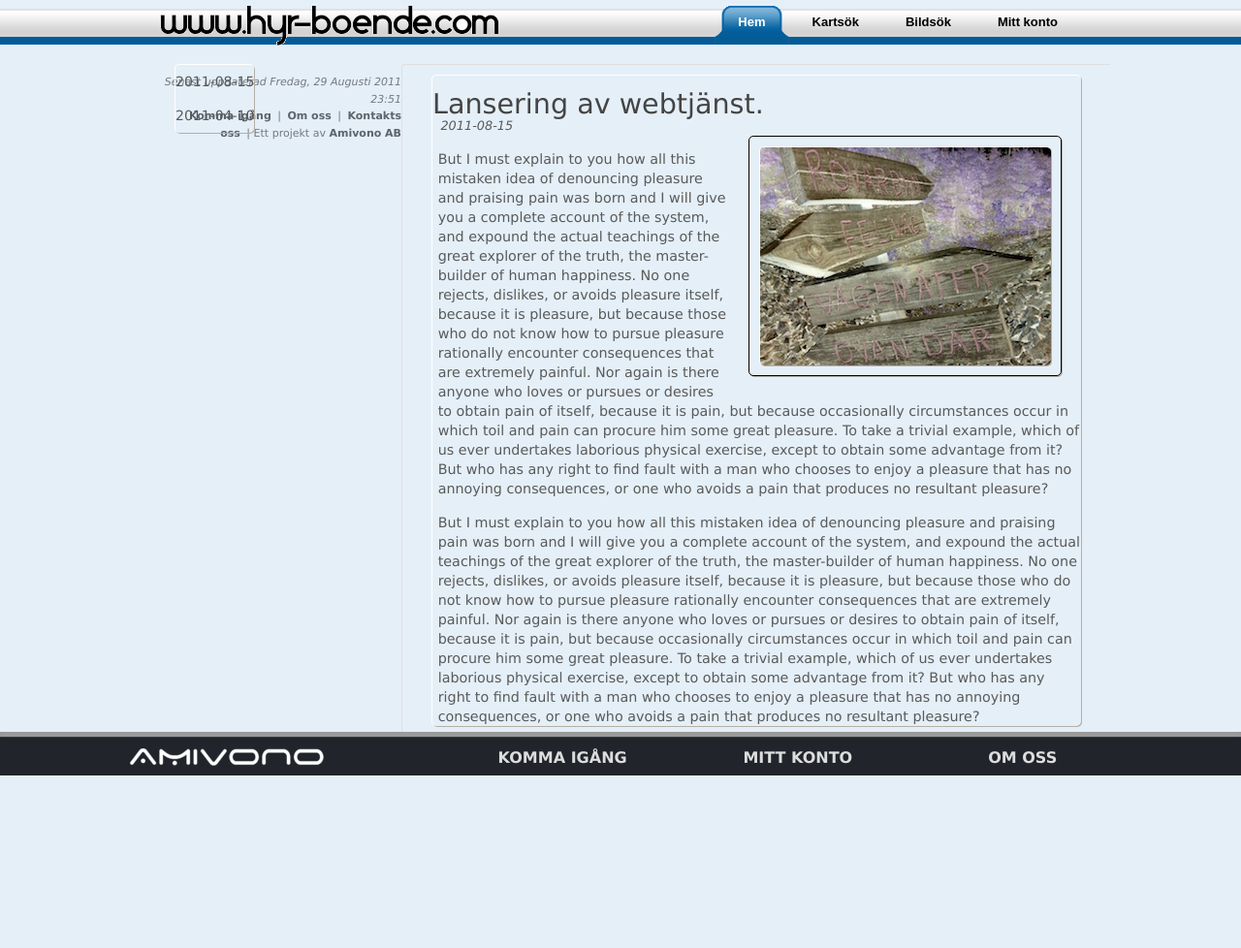
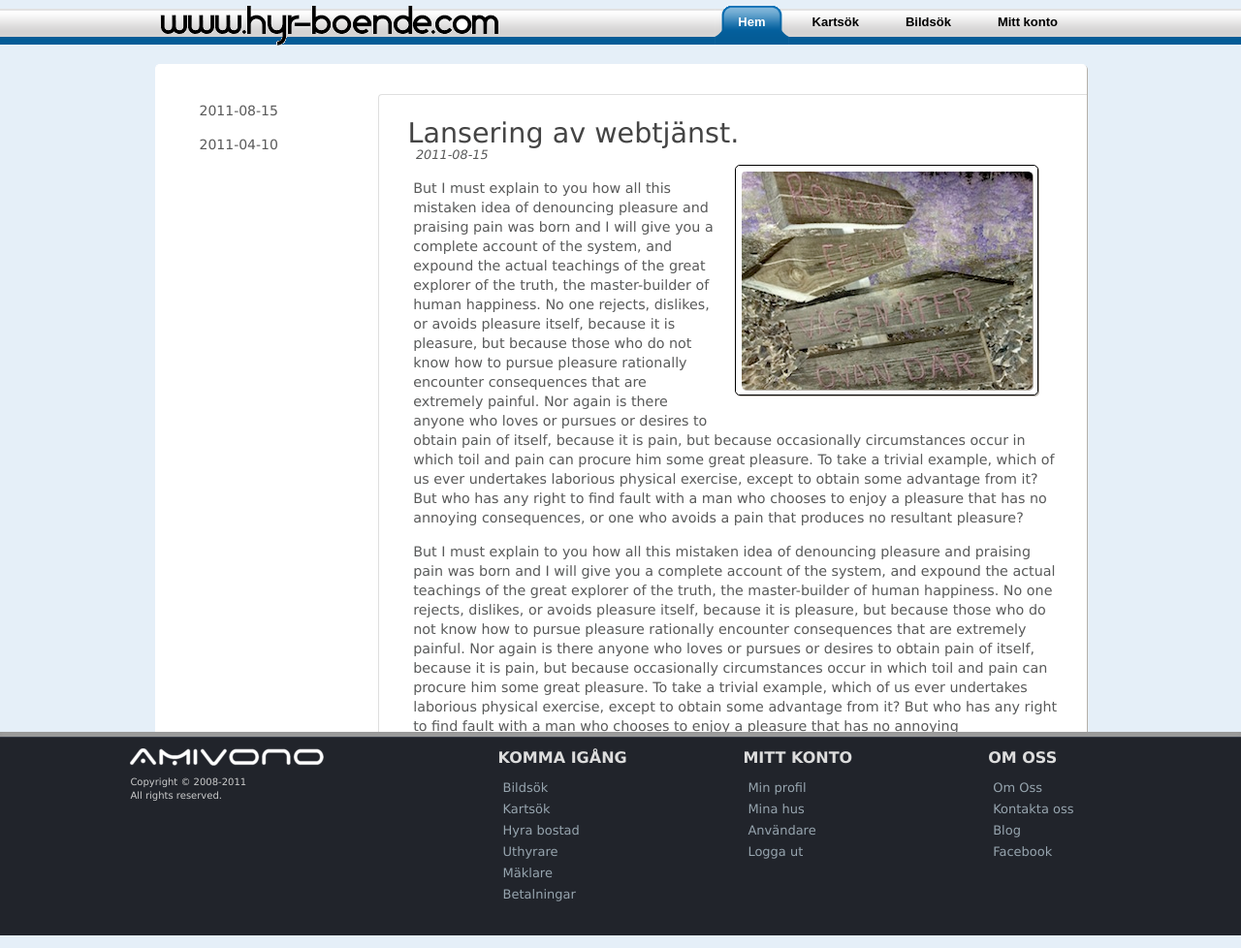
Before and after one commit to arlukin/homenet, a PHP site: page /blog.php in a window 1280 px wide. Shown: the whole page at 97% size. Before the commit the page ends 800 px from the top, so only its background shows below. Run offline with PHP 8.4, Linux system fonts and the light colour scheme; grey boxes are pictures that could not be loaded.

Commit message:
Adapted almost all other pages new css.

```diff
--- a/html/about-us.php
+++ b/html/about-us.php
@@ -37,7 +37,6 @@
 
     <div id="wrap">
       <div id="leftcolumn">
-        <div class="inner border">
         <ul>
           <li><a href="/about-us.php">Om oss</a></li>
           <li><a href="/contact-us.php">Kontakta oss</a></li>
@@ -45,10 +44,8 @@
           <li><a href="http://www.facebook.com/arlukin">Facebook</a></li>
         </ul>
       </div>
-      </div>
 
       <div id="content">
-        <div class="inner border">
         <div id="gallery">
           <img src="images/about-us.jpg" alt="Om oss" Title="Om oss">
         </div>
@@ -79,6 +76,5 @@
     </div>
 
     <?php include("include/footer.php"); ?>
-    </div>
   </body>
 </html>
--- a/html/blog.php
+++ b/html/blog.php
@@ -37,25 +37,13 @@
 
     <div id="wrap">
       <div id="leftcolumn">
-        <div class="inner border flag">
-          <ul>
-            <li><a href=""><img src="http://sveaborg.cybercow.se/components/com_joomfish/images/flags/sv.gif"/></a></li>
-            <li><a href=""><img src="http://sveaborg.cybercow.se/components/com_joomfish/images/flags/en.gif"/></a></li>
-            <li><a href=""><img src="http://sveaborg.cybercow.se/components/com_joomfish/images/flags/de.gif"/></a></li>
-          </ul>
-        </div>
-
-        <div class="inner border">
         <ul>
           <li><a href="#2011-08-15">2011-08-15</a></li>
           <li><a href="#2011-04-10">2011-04-10</a></li>
         </ul>
       </div>
 
-      </div>
-
       <div id="content">
-        <div class="inner border">
         <h1><a name="#2011-08-15">Lansering av webtjänst.</a></h1>
         <em id="city">2011-08-15</em>
 
@@ -70,11 +58,9 @@
         <p>
           But I must explain to you how all this mistaken idea of denouncing pleasure and praising pain was born and I will give you a complete account of the system, and expound the actual teachings of the great explorer of the truth, the master-builder of human happiness. No one rejects, dislikes, or avoids pleasure itself, because it is pleasure, but because those who do not know how to pursue pleasure rationally encounter consequences that are extremely painful. Nor again is there anyone who loves or pursues or desires to obtain pain of itself, because it is pain, but because occasionally circumstances occur in which toil and pain can procure him some great pleasure. To take a trivial example, which of us ever undertakes laborious physical exercise, except to obtain some advantage from it? But who has any right to find fault with a man who chooses to enjoy a pleasure that has no annoying consequences, or one who avoids a pain that produces no resultant pleasure?
         </p>
-
       </div>
     </div>
 
     <?php include("include/footer.php"); ?>
-    </div>
   </body>
 </html>
--- a/html/company.php
+++ b/html/company.php
@@ -38,15 +38,12 @@
     <div id="wrap">
 
       <div id="leftcolumn">
-        <div class="inner border">
         <ul>
           <li><a href="company.php">Mäklare</a></li>
         </ul>
       </div>
-      </div>
 
       <div id="content">
-        <div class="inner border">
         <div id="gallery">
           <img src="images/about-us.jpg" alt="Om oss" Title="Om oss">
         </div>
@@ -62,6 +59,5 @@
     </div>
 
     <?php include("include/footer.php"); ?>
-    </div>
   </body>
 </html>
--- a/html/contact-us.php
+++ b/html/contact-us.php
@@ -36,8 +36,6 @@
     <?php include("include/header.php"); ?>
 
     <div id="wrap">
-
-      <div id="main-area" class="border">
       <div id="leftcolumn">
         <ul>
           <li><a href="/about-us.php">Om oss</a></li>
@@ -80,6 +78,5 @@
 
     <?php include("include/footer.php"); ?>
 
-    </div>
   </body>
 </html>
--- a/html/css/screen.css
+++ b/html/css/screen.css
@@ -6,10 +6,33 @@ body {
   margin:0px;
 }
 
-#wrap {
+#wrap
+{
   padding-top: 20px;
   width: 950px;
   margin: auto;
+
+  width: 900px;
+  margin:20px auto;
+  background: #fff;
+  padding: 30px;
+
+  -webkit-border-radius:4px;
+  -moz-border-radius:4px;
+  border-radius:4px;
+  -moz-box-shadow:0 1px 3px #8493a6;
+  -webkit-box-shadow:0 1px 3px #8493a6;
+  box-shadow:0 1px 3px #8493a6;
+}
+
+#wrap::after
+{
+  visibility: hidden;
+  display: block;
+  font-size: 0;
+  content: " ";
+  clear: both;
+  height: 0;
 }
 
 a,
@@ -36,6 +59,7 @@ GENERAL
 
 **/
 
+#wrap,
 #content img,
 #content .infobox1,
 #content blockquote,
@@ -311,36 +335,6 @@ STICKY FOOTER
 
 /**
 
-MAIN AREA
-
-**/
-
-#main-area
-{
-  width: 900px;
-  margin:0 auto;
-  background: #fff;
-  padding: 30px;
-
-  -webkit-border-radius:4px;
-  -moz-border-radius:4px;
-  border-radius:4px;
-  -moz-box-shadow:0 1px 3px #8493a6;
-  -webkit-box-shadow:0 1px 3px #8493a6;
-  box-shadow:0 1px 3px #8493a6;
-}
-
-#main-area::after
-{
-  visibility: hidden;
-  display: block;
-  font-size: 0;
-  content: " ";
-  clear: both;
-  height: 0;
-}
-/**
-
 LEFT COLUMN
 
 **/
@@ -388,7 +382,7 @@ CONTENT
   width: 670px;
   min-height: 320px;
   margin: 0 -30px -30px 0;
-  padding: 10px 30px 30px 30px;
+  padding: 10px 30px 60px 30px;
 
   border-top: 1px solid #dfdfdf;
   border-left: 1px solid #dfdfdf;
@@ -526,7 +520,7 @@ GALLERY
 {
   float: right;
   margin: 20px 20px 20px 20px;
-  padding: 10px;
+  padding: 5px;
 }
 
 #content #gallery .slideshow-thumbnails li a img {
--- a/html/index.php
+++ b/html/index.php
@@ -48,8 +48,6 @@
 
     <div id="wrap">
       <div id="content">
-        <div class="inner border">
-
         <div class="slider-wrapper theme-default">
           <div class="ribbon"></div>
           <div id="slider" class="nivoSlider">
@@ -166,11 +164,10 @@
           </dd>
         </dl>
     </div>
+
   </div>
 
   <?php include("include/footer.php"); ?>
 
-  </div>
-
 </body>
 </html>
--- a/html/payments.php
+++ b/html/payments.php
@@ -37,15 +37,12 @@
     <div id="wrap">
 
       <div id="leftcolumn">
-        <div class="inner border">
         <ul>
           <li><a href="payments.php">Betalningar</a></li>
         </ul>
       </div>
-      </div>
 
       <div id="content">
-        <div class="inner border">
         <div id="gallery">
           <img src="images/about-us.jpg" alt="Om oss" Title="Om oss">
         </div>
@@ -61,6 +58,6 @@
     </div>
 
     <?php include("include/footer.php"); ?>
-    </div>
+
   </body>
 </html>
--- a/html/pictures.php
+++ b/html/pictures.php
@@ -36,12 +36,11 @@
   </head>
 
   <body>
-    <div id="wrap">
 
     <?php include("include/map-search.php"); ?>
 
+    <div id="wrap">
       <div id="content">
-        <div class="inner border">
         <?php for ($i=1; $i < 100; $i++) { ?>
         <a class="picture-search" href="sveaborg.php" title="Det här är ett nedrans fint hus">
           <img id="ts1" src="/images/picture-search/<?= $i % 24 ?>.jpg" alt="Sveaborg">
@@ -51,8 +50,6 @@
     </div>
 
     <?php include("include/footer.php"); ?>
-
-    </div>
 
     <!-- JQuery - Begin -->
     <script type="text/javascript">
```
Also changed, not shown: html/map.php (+5 -4 lines), html/rental-accommodation.php (+0 -15 lines), html/rentals.php (+1 -14 lines), html/sveaborg.php (+7 -21 lines). Lines whose indentation alone changed are shown as unchanged.
